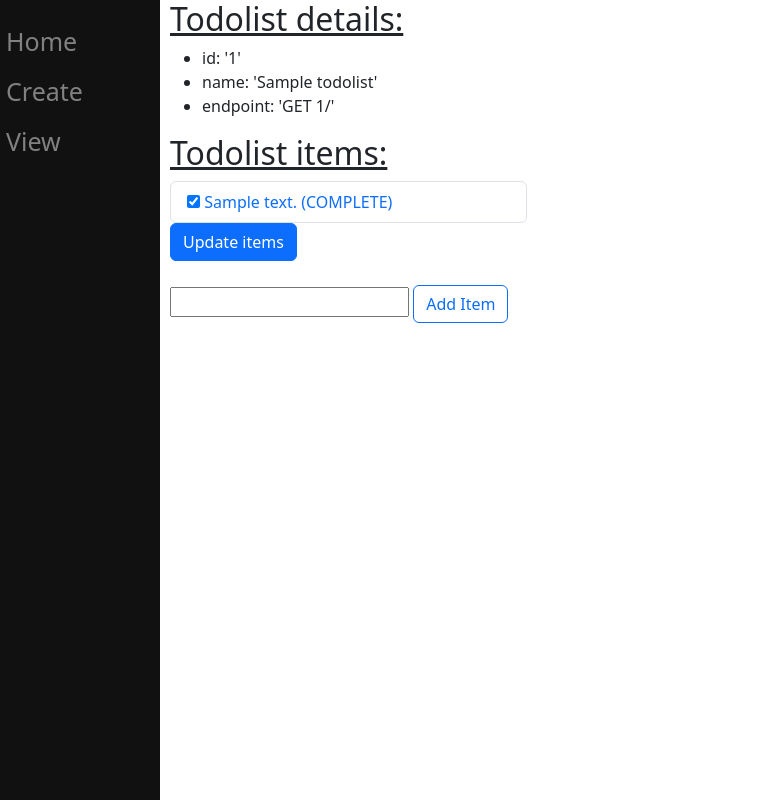
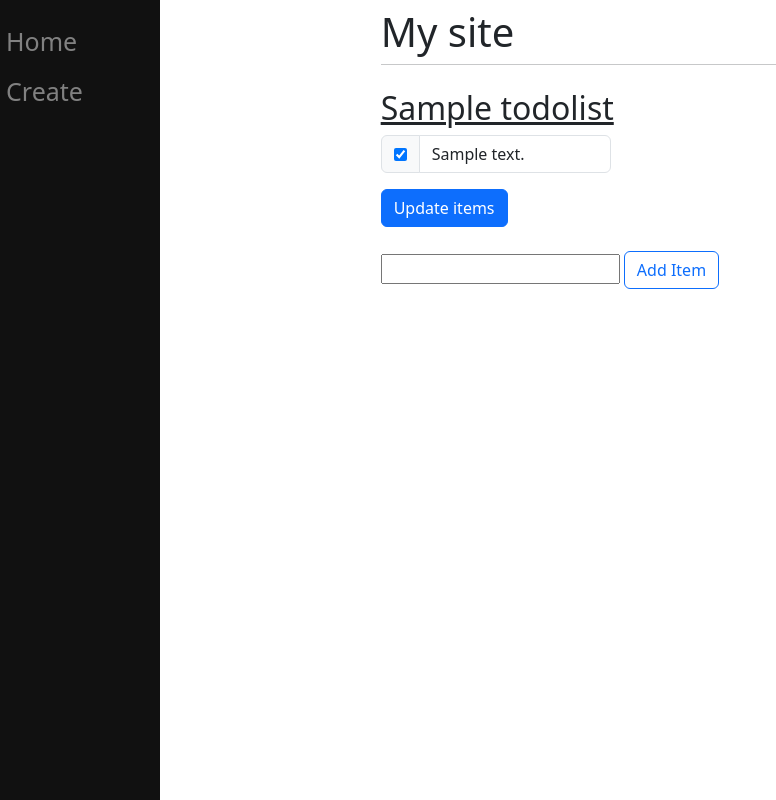
Before and after one commit to DanielPalacz/DjangoSimpleTodoListApp, a Django app: page /1/ in a window 1360 px wide. Shown: the whole page, without its empty margins (0-776 px from the left). Run offline with Django 5.2, Linux system fonts and the light colour scheme; tables that the repository leaves empty hold one stand-in row (values such as "Sample post").

Commit message:
Adding/practising Bootstrap styling

```diff
--- a/mysite/todoapp/templates/todoapp/base.html
+++ b/mysite/todoapp/templates/todoapp/base.html
@@ -12,7 +12,7 @@
 
       <style type="text/css">
           .main {
-            margin-left: 160px;
+            margin-left: 180px;
             padding: 0px 10px;
           }
 
@@ -24,9 +24,16 @@
 
   {% include "todoapp/sidebar.html" %}
 
+
     <div id="content" class="container main">
-        {% block content %}
-        {% endblock%}
+        <div class="row justify-content-center">
+            <div class="col-8">
+                <h1 class="mt-2">My site</h1>
+                <hr class="mt-0 mb-4">
+                {% block content %}
+                {% endblock%}
+            </div>
+        </div>
     </div>
 
 
--- a/mysite/todoapp/templates/todoapp/home.html
+++ b/mysite/todoapp/templates/todoapp/home.html
@@ -5,10 +5,8 @@ Todo app homepage.
 {% endblock%}
 
 {% block content %}
-
-<b><u><h1>All Todolist:</h1></u></b>
     {% for todolist in todolists %}
-    <a href="/{{todolist.id}}/" target="_blank"><h4> - {{todolist.name}}</h4></a>
+        <a href="/{{todolist.id}}/" target="_blank"><h4> - {{todolist.name}}</h4></a>
     {% endfor %}
 
 {% endblock%}
--- a/mysite/todoapp/templates/todoapp/list.html
+++ b/mysite/todoapp/templates/todoapp/list.html
@@ -5,36 +5,38 @@ Todoapp list details.
 {% endblock%}
 
 {% block content %}
-<u><h2>Todolist details:</h2></u>
-<ul>
-    <li>id: '{{todolist_object.id}}'</li>
-    <li>name: '{{todolist_object.name}}'</li>
-    <li>endpoint: 'GET {{todolist_object.id}}/'</li>
-</ul>
+<u><h2>{{todolist_object.name}}</h2></u>
 
-
-<u><h2>Todolist items:</h2></u>
 
 <form method="post" action="#">
     {% csrf_token %}
     <div class="row">
         <div class="col-4">
-            <ul class="list-group">
                 {% for item in todolist_object.todoitem_set.all %}
-                    {% if item.complete == True %}
-                        <li class="list-group-item text-primary"><input type="checkbox" value="clicked" name="c{{item.id}}" checked> {{item.text}} (COMPLETE)</li>
-                    {% else %}
-                        <li class="list-group-item text-primary"><input type="checkbox" value="clicked" name="c{{item.id}}"> {{item.text}} (INCOMPLETE)</li>
-                    {% endif %}
+                <div class="input-group mb-3">
+                        <div class="input-group-text">
+                            {% if item.complete == True %}
+                                <input type="checkbox" value="clicked" name="c{{item.id}}_complete" checked>
+                            {% else %}
+                                <input type="checkbox" value="clicked" name="c{{item.id}}_complete">
+                            {% endif %}
+                        </div>
+                    <input type="text" value="{{item.text}}" class="form-control" name="c{{item.id}}_text">
+                </div>
                 {% endfor %}
-            </ul>
         </div>
     </div>
-    <button class="btn btn-primary" type="submit" name="update" value="update">Update items</button><br><br>
-    <div>
+
+
+  <button class="btn btn-primary" type="submit" name="update" value="update">Update items</button><br><br>
+
+  <div class="input-group mb-3">
+
+    <div class="input-group-prepend">
         <input type="text" name="newValue"></input>
         <button class="btn btn-outline-primary" type="submit" name="NewItem" value="NewItem">Add Item</button>
     </div>
+  </div>
 </form>
 
 
--- a/mysite/todoapp/templates/todoapp/sidebar.html
+++ b/mysite/todoapp/templates/todoapp/sidebar.html
@@ -25,5 +25,5 @@
 <div class="sidenav">
     <h1><a href="/">Home</a></h1>
     <h1><a href="/create/">Create</a></h1>
-    <h1><a href="/2">View</a></h1>
+    <!-- <h1><a href="/2">View</a></h1> -->
 </div>
--- a/mysite/todoapp/views.py
+++ b/mysite/todoapp/views.py
@@ -10,11 +10,12 @@ def todoapp_list(request, pk):
         print("request.POST:", request.POST)
         if request.POST.get("update"):
             for item in todolist_object.todoitem_set.all():
-                if request.POST.get("c" + str(item.id)) == "clicked":
+                if request.POST.get("c" + str(item.id) + "_complete") == "clicked":
                     item.complete = True
                 else:
                     item.complete = False
 
+                item.text = request.POST.get("c" + str(item.id) + "_text")
                 item.save()
 
         elif request.POST.get("NewItem"):
```
Also changed, not shown: mysite/todoapp/templates/todoapp/create.html (+6 -4 lines).
